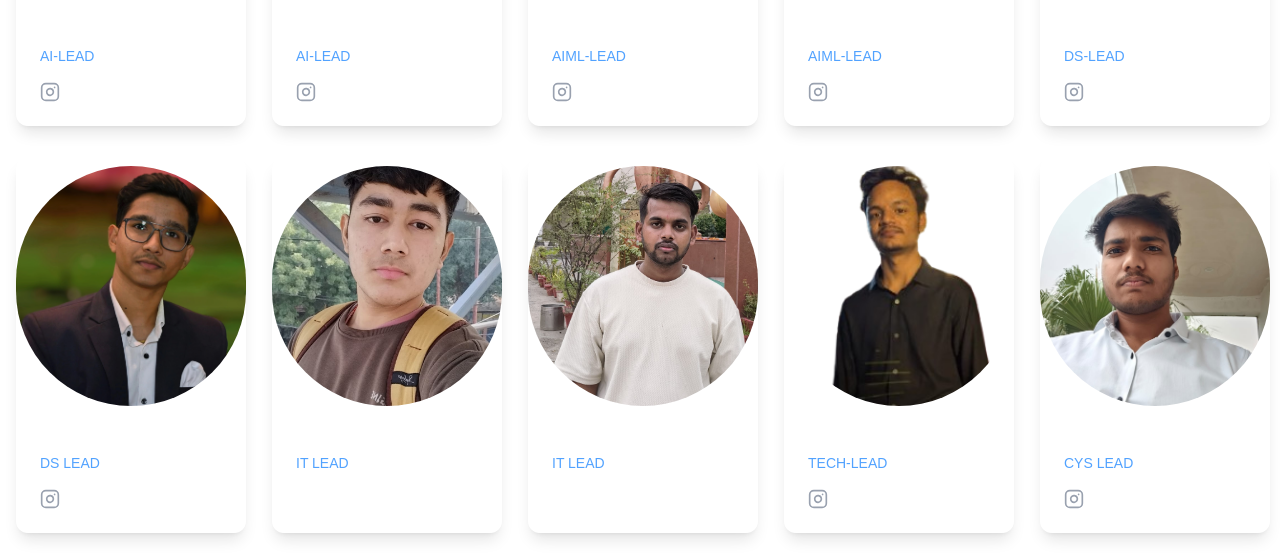
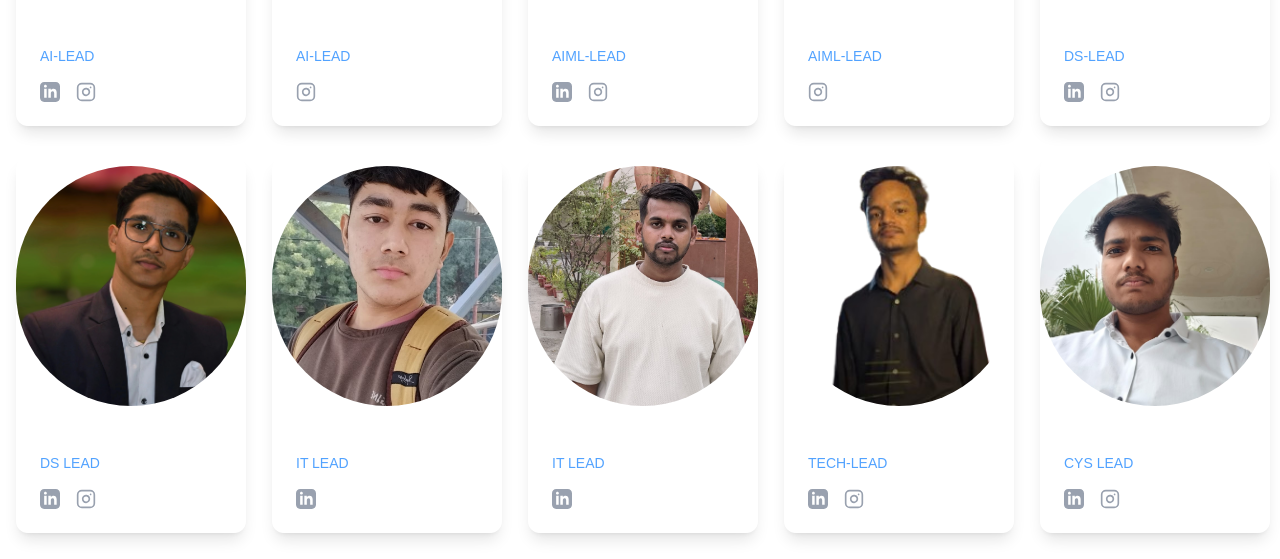
Before and after one commit to Hridayansh018/codersera-new-web, a Next.js app: page /team in a window 1280 px wide. Shown: the part 1738-2297 px from the top of the page. Built offline with nearby package versions, Linux system fonts and the light colour scheme.

Commit message:
Update page.tsx

```diff
--- a/src/app/team/page.tsx
+++ b/src/app/team/page.tsx
@@ -68,12 +68,12 @@ const coreMembers: TeamMember[] = [
         img: '/photos/arush.jpg',
         name: 'ARUSH MISHRA',
         position: 'AI-LEAD',
-        linkedin: '#',
+        linkedin: 'https://www.linkedin.com/in/arush-mishra-4aba3732a/',
         instagram: 'https://www.instagram.com/not.arush/'
     },
     {
         img: '/photos/pratyaksh.jpg',
-        name: 'PRTYAKSH',
+        name: 'PRATYAKSH',
         position: 'AI-LEAD',
         linkedin: '#',
         instagram: 'https://www.instagram.com/pratyaksh_1627/'
@@ -82,7 +82,7 @@ const coreMembers: TeamMember[] = [
         img: '/photos/madhur.jpg',
         name: 'MADHUR RASTOGI',
         position: 'AIML-LEAD',
-        linkedin: '#',
+        linkedin: 'https://www.linkedin.com/in/madhur-rastogi-653481324/',
         instagram: 'https://www.instagram.com/its.madhur_.19/'
     },
     {
@@ -96,49 +96,49 @@ const coreMembers: TeamMember[] = [
         img: '/photos/ansh.jpg',
         name: 'ANSH SINGH',
         position: 'DS-LEAD',
-        linkedin: '#',
+        linkedin: 'https://www.linkedin.com/in/ansh-singh-b398a2326/',
         instagram: 'https://www.instagram.com/rqwler/'
     },
     {
         img: '/photos/KARTIKEY.webp',
         name: 'KARTIKEY',
         position: 'DS LEAD',
-        linkedin: '#',
+        linkedin: 'https://www.linkedin.com/in/kartike-gupta-039798243/',
         instagram: 'https://www.instagram.com/_kartiike_/'
     },
     {
         img: '/photos/KISHAN.jpg',
         name: 'KISHAN',
         position: 'IT LEAD',
-        linkedin: '#',
+        linkedin: 'https://www.linkedin.com/in/kishan-singh-5b1505348/',
         instagram: '#'
     },
     {
         img: '/photos/AMIT.jpg',
         name: 'AMIT',
         position: 'IT LEAD',
-        linkedin: '#',
+        linkedin: 'https://www.linkedin.com/in/amit-gupta-0a5292210/',
         instagram: '#'
     },
     {
         img: '/photos/hardy.png',
         name: 'HRIDYANSH',
         position: 'TECH-LEAD',
-        linkedin: '#',
+        linkedin: 'https://www.linkedin.com/in/hridayansh-awasthi-0095a12b6/',
         instagram: 'https://www.instagram.com/__hridayansh/'
     },
     {
         img: '/photos/AYUSH.jpg',
-        name: 'AYUSH',
+        name: 'AAYUSH',
         position: 'CYS LEAD',
-        linkedin: '#',
+        linkedin: 'https://www.linkedin.com/in/aayush-pratap-singh-5a0b71340/',
         instagram: 'https://www.instagram.com/aayush_p.s/'
     },
     {
         img: '/photos/VEER.jpg',
         name: 'VIJENDRA',
         position: 'CSE LEAD',
-        linkedin: '#',
+        linkedin: 'https://www.linkedin.com/in/vijendra-pratap-singh-67a752346/',
         instagram: 'https://www.instagram.com/mrveer_official/'
     },
     {
@@ -152,7 +152,7 @@ const coreMembers: TeamMember[] = [
         img: '/photos/van.jpg',
         name: 'VANSHIKA TYAGI ',
         position: 'IOT LEAD',
-        linkedin: '#',
+        linkedin: 'https://www.linkedin.com/in/vanshika-tyagi-01a528334/',
         instagram: 'https://www.instagram.com/vanshika_736/'
     },
      {
@@ -167,13 +167,13 @@ const coreMembers: TeamMember[] = [
         name: 'KAJAL MISHRA',
         position: 'COORDINATOR ',
         linkedin: '#',
-        instagram: '#'
+        instagram: 'https://www.instagram.com/kajallmishra_/'
     },
     {
         img: '/photos/divyanshi.jpg',
         name: 'DIVYANSHI',
         position: 'COORDINATOR',
-        linkedin: '#',
+        linkedin: 'https://www.linkedin.com/in/divyanshi-goyal-b13411359/',
         instagram: 'https://www.instagram.com/divyanshi_goyl/'
     },
     {
@@ -194,7 +194,7 @@ const coreMembers: TeamMember[] = [
         img: '/photos/SRISHTI.jpg',
         name: 'SRISHTI',
         position: 'COORDINATOR',
-        linkedin: '#',
+        linkedin: 'https://www.linkedin.com/in/srishti-kumari-9867b6332/',
         instagram: 'https://www.instagram.com/srishtiii_kumari/'
     },
     {
@@ -208,7 +208,7 @@ const coreMembers: TeamMember[] = [
         img: '/photos/aaditya.jpg',
         name: 'AADITYA SRIVASTAVA',
         position: 'COORDINATOR & EDITOR',
-        linkedin: '#',
+        linkedin: 'https://www.linkedin.com/in/im2aaditya/',
         instagram: 'https://www.instagram.com/iownxeno/'
     },
     {
@@ -229,57 +229,57 @@ const coreMembers: TeamMember[] = [
         img: '/photos/KAUSTUBHI.jpg',
         name: 'KAUSTUBHI DUTTA',
         position: 'COORDINATOR ',
-        linkedin: '#',
-        instagram: '#'
+        linkedin: 'https://www.linkedin.com/in/kaustubhi-dutta-880879348/',
+        instagram: 'https://www.instagram.com/kaustubhii.12/'
     },
     {
         img: '/photos/vanshika.jpg',
         name: 'VANSHIKA SINGH',
         position: 'COORDINATOR ',
         linkedin: '#',
-        instagram: '#'
+        instagram: 'https://www.instagram.com/vanshika_736/'
     },
     {
         img: '/photos/ANSHIKA.jpg',
         name: 'ANSHIKA MISHRA ',
         position: 'MEDIA TEAM ',
         linkedin: '#',
-        instagram: '#'
+        instagram: 'https://www.instagram.com/anseekaa/'
     },
     {
         img: '/photos/KAVYA.jpg',
         name: 'KAVYA PANT',
         position: 'MEDIA TEAM ',
         linkedin: '#',
-        instagram: '#'
+        instagram: 'https://www.instagram.com/justletitbe28/'
     },
     {
         img: '/photos/keshav.jpg',
         name: 'KESHAV',
         position: 'COORDINATOR ',
-        linkedin: '#',
-        instagram: '#'
+        linkedin: 'https://www.linkedin.com/in/keshav-mehta-998985353/',
+        instagram: 'https://www.instagram.com/___its.keshav/'
     },
     {
         img: '/photos/lakshya.jpg',
         name: 'LAKSHYA',
         position: 'COORDINATOR ',
-        linkedin: '#',
-        instagram: '#'
+        linkedin: 'https://www.linkedin.com/in/lakshya-mishra-315953323/',
+        instagram: 'https://www.instagram.com/lakshya.mishra7/'
     },
     {
         img: '/photos/rishu.jpg',
         name: 'RISHU JHA',
         position: 'COORDINATOR ',
-        linkedin: '#',
-        instagram: '#'
+        linkedin: 'https://www.linkedin.com/in/rishu-jha-18840b318/',
+        instagram: 'https://www.instagram.com/rishab.1817/'
     },
     {
         img: '/photos/aakrity.jpg',
         name: 'AAKRITY SINGH',
         position: 'COORDINATOR ',
         linkedin: '#',
-        instagram: '#'
+        instagram: 'https://www.instagram.com/_aakrity.singh__/'
     },
     {
         img: '/photos/divyanshu.jpg',
```
